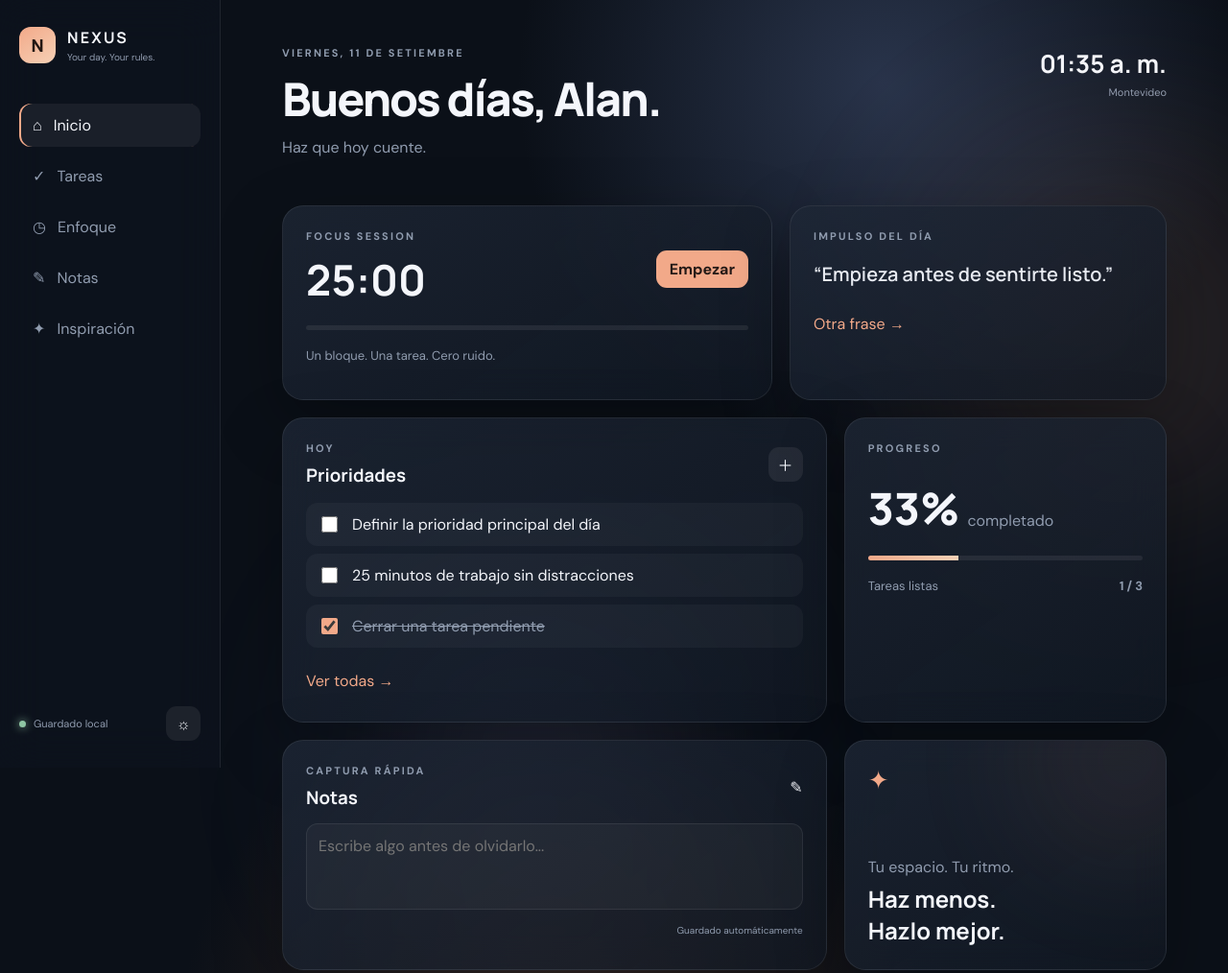
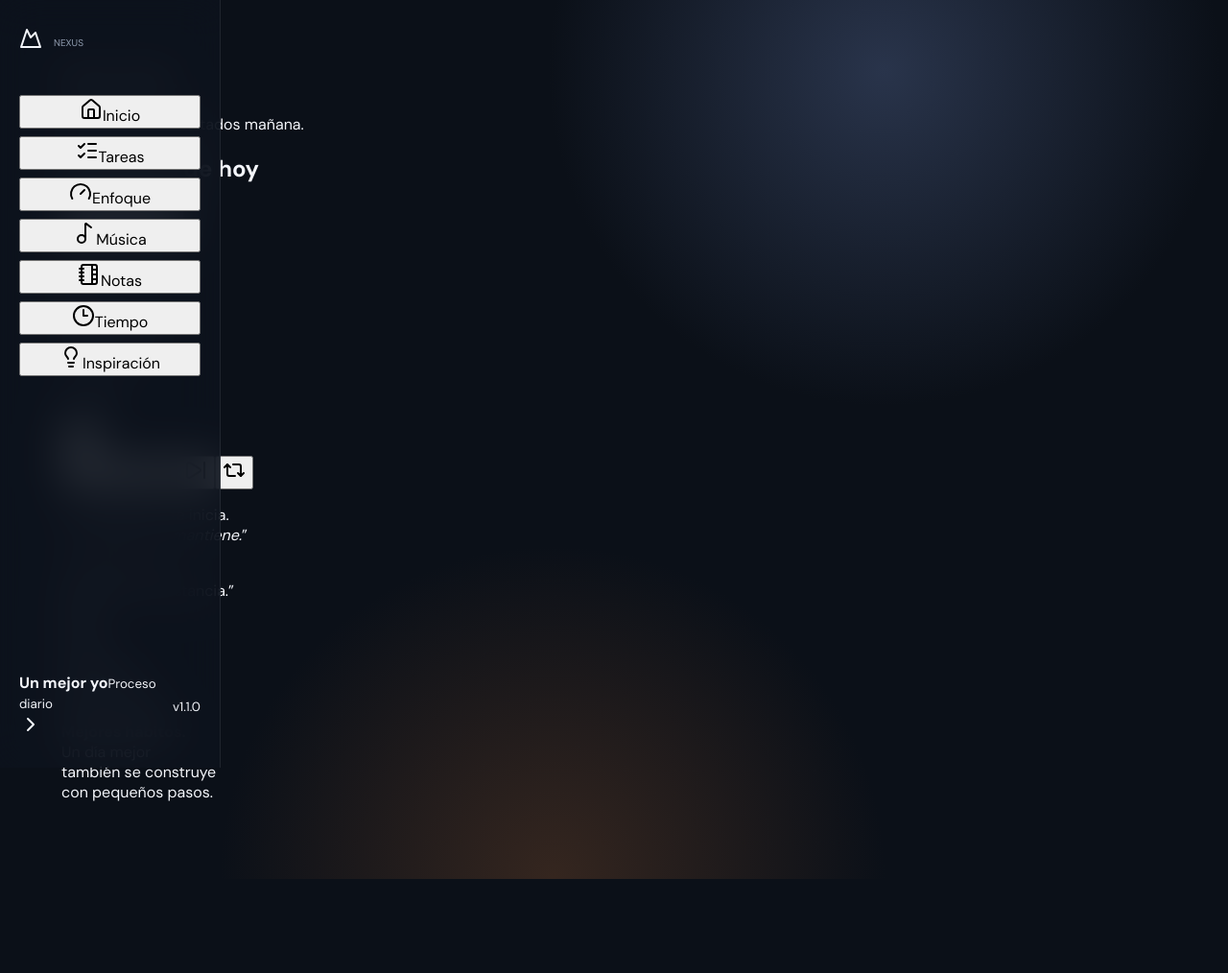
Before and after one commit to AlanPereira06/nexus, a plain HTML site: page index.html in a window 1280 px wide. Shown: the top 1014 px of the page at 96% size. After the commit the page ends 916 px from the top, so only its background shows below. Drawn offline with nearby package versions, Linux system fonts and the light colour scheme.

Commit message:
feat: redesign NEXUS to match cinematic reference

```diff
--- a/index.html
+++ b/index.html
@@ -1,159 +1,46 @@
-<!doctype html>
-<html lang="es">
-<head>
-  <meta charset="UTF-8" />
-  <meta name="viewport" content="width=device-width, initial-scale=1.0" />
-  <meta name="theme-color" content="#111827" />
-  <title>NEXUS — Your day. Your focus. Your rules.</title>
-  <meta name="description" content="NEXUS es tu centro personal para tareas, enfoque, notas e inspiración." />
-  <link rel="icon" href="favicon.svg" type="image/svg+xml" />
-  <link rel="stylesheet" href="styles.css" />
-</head>
-<body>
-  <div class="ambient ambient-one"></div>
-  <div class="ambient ambient-two"></div>
+<!doctype html><html lang="es"><head><meta charset="UTF-8"><meta name="viewport" content="width=device-width,initial-scale=1"><title>NEXUS</title><meta name="theme-color" content="#090d14"><link rel="preconnect" href="https://fonts.googleapis.com"><link rel="preconnect" href="https://fonts.gstatic.com" crossorigin><link href="https://fonts.googleapis.com/css2?family=DM+Sans:wght@400;500;600;700&family=Caveat:wght@500;600&display=swap" rel="stylesheet"><script src="https://unpkg.com/lucide@0.468.0"></script><link rel="stylesheet" href="styles.css"></head><body>
+<div class="scene">
+<aside class="sidebar">
+<div class="brand"><div class="logo"><i data-lucide="mountain"></i></div><span>NEXUS</span></div>
+<nav>
+<button class="nav active" data-view="home"><i data-lucide="home"></i><span>Inicio</span></button>
+<button class="nav" data-view="tasks"><i data-lucide="list-checks"></i><span>Tareas</span></button>
+<button class="nav" data-view="focus"><i data-lucide="gauge"></i><span>Enfoque</span></button>
+<button class="nav" data-view="music"><i data-lucide="music-2"></i><span>Música</span></button>
+<button class="nav" data-view="notes"><i data-lucide="notebook-tabs"></i><span>Notas</span></button>
+<button class="nav" data-view="time"><i data-lucide="clock-3"></i><span>Tiempo</span></button>
+<button class="nav" data-view="inspire"><i data-lucide="lightbulb"></i><span>Inspiración</span></button>
+</nav>
+<div class="sidebar-bottom"><div class="mini-card"><div class="thumb"></div><div><strong>Un mejor yo</strong><small>Proceso diario</small></div><i data-lucide="chevron-right"></i></div><small class="version">v1.1.0</small></div>
+</aside>
 
-  <div class="app-shell">
-    <aside class="sidebar">
-      <div class="brand">
-        <div class="brand-mark">N</div>
-        <div><strong>NEXUS</strong><span>Your day. Your rules.</span></div>
-      </div>
+<main class="content">
+<section id="home" class="view active">
+<div class="greeting"><h1>Hola, Alan.</h1><p>Disciplina hoy, resultados mañana.</p></div>
+<div class="task-panel glass">
+<div class="panel-title"><h2>Tus tareas de hoy</h2><button id="addTaskBtn"><i data-lucide="plus"></i>Nueva tarea</button></div>
+<form id="taskForm" class="task-form hidden"><input id="taskInput" placeholder="Nueva tarea"><button>Añadir</button></form>
+<div id="taskList" class="task-list"></div>
+</div>
+<div class="weather-block"><div id="dateText" class="date"></div><div id="clock" class="clock"></div><div class="weather-line"><span>🌤️</span><div><strong>16°C</strong><small>Maldonado</small></div></div></div>
 
-      <nav id="nav">
-        <button class="nav-item active" data-view="home">⌂ <span>Inicio</span></button>
-        <button class="nav-item" data-view="tasks">✓ <span>Tareas</span></button>
-        <button class="nav-item" data-view="focus">◷ <span>Enfoque</span></button>
-        <button class="nav-item" data-view="notes">✎ <span>Notas</span></button>
-        <button class="nav-item" data-view="inspire">✦ <span>Inspiración</span></button>
-      </nav>
+<div class="music-card glass">
+<div class="album"></div><div class="track"><h3>Better Days</h3><p>Lofi Vibes</p><div class="bar"><span></span></div><div class="times"><span>1:12</span><span>2:34</span></div></div><button class="heart"><i data-lucide="heart"></i></button>
+<div class="controls"><button><i data-lucide="shuffle"></i></button><button><i data-lucide="skip-back"></i></button><button class="play" id="playBtn"><i data-lucide="pause"></i></button><button><i data-lucide="skip-forward"></i></button><button><i data-lucide="repeat-2"></i></button></div>
+</div>
 
-      <div class="sidebar-bottom">
-        <div class="mini-status"><span class="dot"></span> Guardado local</div>
-        <button id="themeToggle" class="icon-btn" title="Cambiar apariencia">☼</button>
-      </div>
-    </aside>
+<div class="quote glass"><p>“La motivación te inicia.<br><em>La disciplina te mantiene.</em>”</p></div>
+<div class="hand-note top">“Grandes cosas<br>nacen de la constancia.”</div>
+<div class="hand-note side">IDEAS<br>PLAN<br>FOCUS<br>DISCIPLINA<br>RESULTADOS</div>
+<div class="hand-note bottom">Misma persona.<br><strong>Mejores hábitos.</strong></div>
+<div class="tiny-copy">Un día mejor<br>también se construye<br>con pequeños pasos.</div>
+</section>
 
-    <main>
-      <header class="topbar">
-        <div>
-          <p id="dateLabel" class="eyebrow"></p>
-          <h1 id="greeting">Hola, Alan.</h1>
-          <p class="subtitle">Haz que hoy cuente.</p>
-        </div>
-        <div class="clock-card">
-          <strong id="clock">--:--</strong>
-          <span>Montevideo</span>
-        </div>
-      </header>
-
-      <section id="home" class="view active">
-        <div class="hero-grid">
-          <article class="panel focus-preview">
-            <div class="panel-head">
-              <div><p class="eyebrow">FOCUS SESSION</p><h2 id="focusPreview">25:00</h2></div>
-              <button class="primary small" id="quickFocus">Empezar</button>
-            </div>
-            <div class="progress"><span id="focusProgress"></span></div>
-            <p class="muted">Un bloque. Una tarea. Cero ruido.</p>
-          </article>
-
-          <article class="panel quote-card">
-            <p class="eyebrow">IMPULSO DEL DÍA</p>
-            <blockquote id="quoteText"></blockquote>
-            <button id="newQuote" class="text-btn">Otra frase →</button>
-          </article>
-        </div>
-
-        <div class="dashboard-grid">
-          <article class="panel tasks-card">
-            <div class="panel-head">
-              <div><p class="eyebrow">HOY</p><h3>Prioridades</h3></div>
-              <button class="icon-btn" id="openTaskInput">＋</button>
-            </div>
-            <form id="quickTaskForm" class="quick-add hidden">
-              <input id="quickTaskInput" placeholder="Nueva tarea..." autocomplete="off" />
-              <button class="primary">Añadir</button>
-            </form>
-            <div id="homeTaskList" class="task-list"></div>
-            <button class="text-btn" data-go="tasks">Ver todas →</button>
-          </article>
-
-          <article class="panel stat-card">
-            <p class="eyebrow">PROGRESO</p>
-            <div class="big-stat"><strong id="completionPercent">0%</strong><span>completado</span></div>
-            <div class="progress"><span id="taskProgress"></span></div>
-            <div class="stat-row"><span>Tareas listas</span><strong id="doneCount">0 / 0</strong></div>
-          </article>
-
-          <article class="panel note-preview">
-            <div class="panel-head"><div><p class="eyebrow">CAPTURA RÁPIDA</p><h3>Notas</h3></div><span>✎</span></div>
-            <textarea id="scratchpad" placeholder="Escribe algo antes de olvidarlo..."></textarea>
-            <p class="save-indicator" id="saveIndicator">Guardado automáticamente</p>
-          </article>
-
-          <article class="panel mantra-card">
-            <div class="orb">✦</div>
-            <p>Tu espacio. Tu ritmo.</p>
-            <h3>Haz menos.<br/>Hazlo mejor.</h3>
-          </article>
-        </div>
-      </section>
-
-      <section id="tasks" class="view">
-        <div class="section-title"><div><p class="eyebrow">ORGANIZA</p><h2>Tareas</h2></div><span id="taskSummary"></span></div>
-        <article class="panel">
-          <form id="taskForm" class="task-form">
-            <input id="taskInput" placeholder="¿Qué necesitas hacer?" autocomplete="off" />
-            <select id="taskPriority">
-              <option value="normal">Normal</option>
-              <option value="alta">Alta</option>
-              <option value="baja">Baja</option>
-            </select>
-            <button class="primary">Añadir tarea</button>
-          </form>
-          <div id="taskList" class="task-list full"></div>
-        </article>
-      </section>
-
-      <section id="focus" class="view">
-        <div class="section-title"><div><p class="eyebrow">DEEP WORK</p><h2>Enfoque</h2></div></div>
-        <article class="panel focus-room">
-          <div class="timer-ring" id="timerRing">
-            <div><strong id="timer">25:00</strong><span id="timerMode">FOCUS</span></div>
-          </div>
-          <div class="timer-controls">
-            <button id="timerStart" class="primary">Empezar</button>
-            <button id="timerReset" class="secondary">Reiniciar</button>
-          </div>
-          <div class="preset-row">
-            <button data-minutes="25" class="preset active">25 min</button>
-            <button data-minutes="50" class="preset">50 min</button>
-            <button data-minutes="90" class="preset">90 min</button>
-          </div>
-          <p class="muted center">Sesiones completadas hoy: <strong id="sessionsCount">0</strong></p>
-        </article>
-      </section>
-
-      <section id="notes" class="view">
-        <div class="section-title"><div><p class="eyebrow">PIENSA</p><h2>Notas</h2></div><button id="newNote" class="primary">Nueva nota</button></div>
-        <div id="notesGrid" class="notes-grid"></div>
-      </section>
-
-      <section id="inspire" class="view">
-        <div class="section-title"><div><p class="eyebrow">RECARGA</p><h2>Inspiración</h2></div></div>
-        <article class="panel inspiration-stage">
-          <span class="spark">✦</span>
-          <blockquote id="bigQuote"></blockquote>
-          <p id="quoteAuthor"></p>
-          <button id="shuffleQuote" class="primary">Nueva inspiración</button>
-        </article>
-      </section>
-    </main>
-  </div>
-
-  <div id="toast" class="toast"></div>
-
-  <script src="app.js"></script>
-</body>
-</html>
+<section id="tasks" class="view subview"><div class="subglass"><h2>Tareas</h2><p>Gestiona tus prioridades del día.</p><div id="taskListFull" class="task-list full"></div></div></section>
+<section id="focus" class="view subview"><div class="subglass center"><h2>Enfoque</h2><div id="timer" class="big-timer">25:00</div><div class="row"><button id="startTimer">Empezar</button><button id="resetTimer">Reiniciar</button></div></div></section>
+<section id="music" class="view subview"><div class="subglass"><h2>Música</h2><p>Tu rincón para acompañar el foco.</p></div></section>
+<section id="notes" class="view subview"><div class="subglass"><h2>Notas</h2><textarea id="notesBox" placeholder="Escribe algo..."></textarea></div></section>
+<section id="time" class="view subview"><div class="subglass center"><h2>Tiempo</h2><div id="bigClock" class="big-timer"></div></div></section>
+<section id="inspire" class="view subview"><div class="subglass center"><h2>Inspiración</h2><p class="big-quote">“La disciplina te mantiene.”</p></div></section>
+</main></div>
+<script src="app.js"></script><script>lucide.createIcons()</script></body></html>
```
